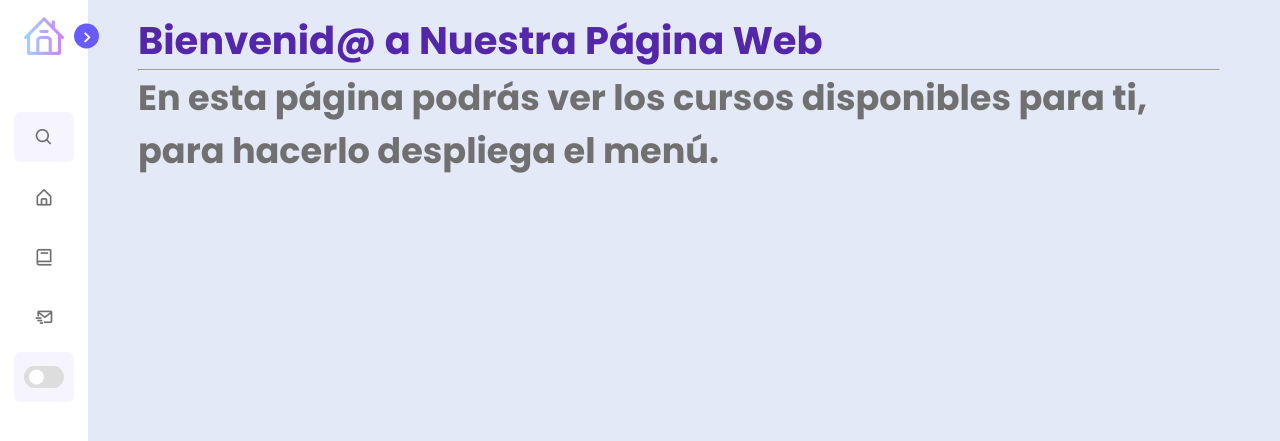
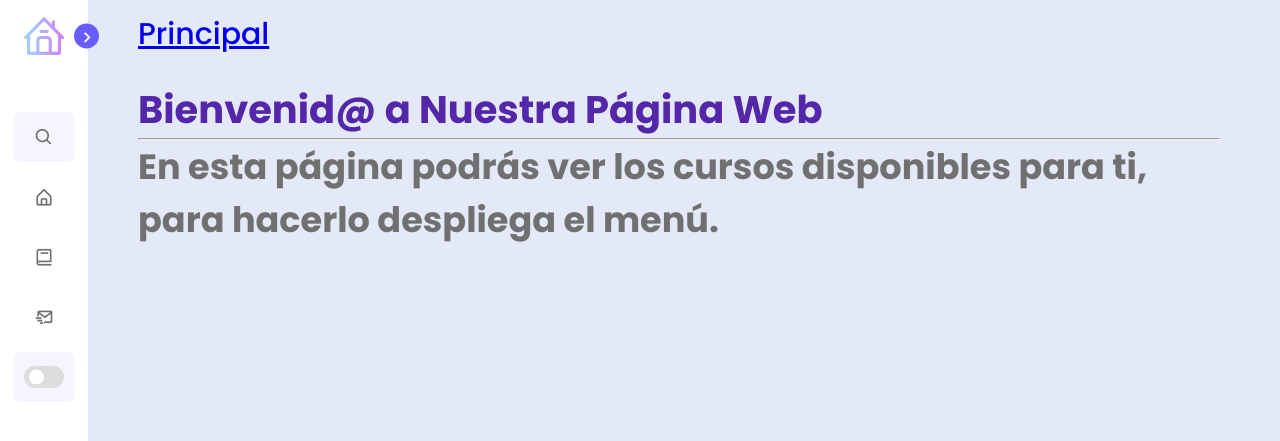
Before and after one commit to Carlos-Dev11095/CursoDjango, a Django app: page / in a window 1280 px wide. Shown: the top 441 px of the page. Run offline with Django 4.2, Linux system fonts and the light colour scheme.

Commit message:
solucionado al momento

```diff
--- a/contenido/templates/contenido/principal.html
+++ b/contenido/templates/contenido/principal.html
@@ -10,9 +10,27 @@
 
 {% block contenido%}
 <section class="home">
+
+    <!-- barra de navegación-->
+	<div class="text">
+		<ul class="breadcrumb">
+			<a href="{%url 'Principal'%}">
+				{% if request.path == '/'%}
+				Principal
+				{%else%}
+				Principal{{request.path}}
+				{%endif%}
+			</a>
+		</ul>
+	</div>
+	<!-- /barra de navegación-->
+
     <div class="text"><h1 style="font-size:3vw; color:rgb(84, 38, 170);">Bienvenid@ a Nuestra Página Web</h1>
     <hr>
 <h3>En esta página podrás ver los cursos disponibles para ti,<br> para hacerlo despliega el menú.</h3></div>
+
+
+
 </section>
 
 {%endblock%}
```
Also changed, not shown: contenido/templates/contenido/contacto.html (+14 -0 lines), contenido/templates/contenido/cursos.html (+16 -1 lines).
